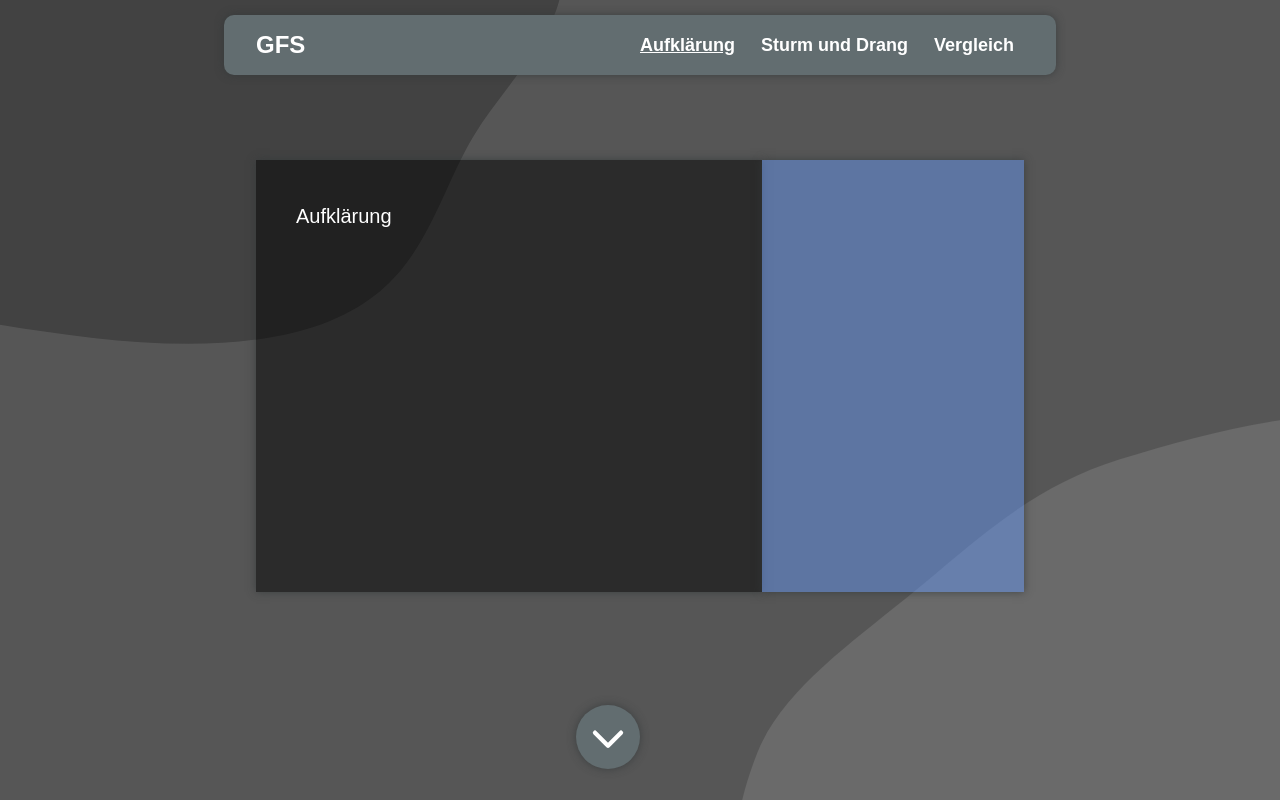
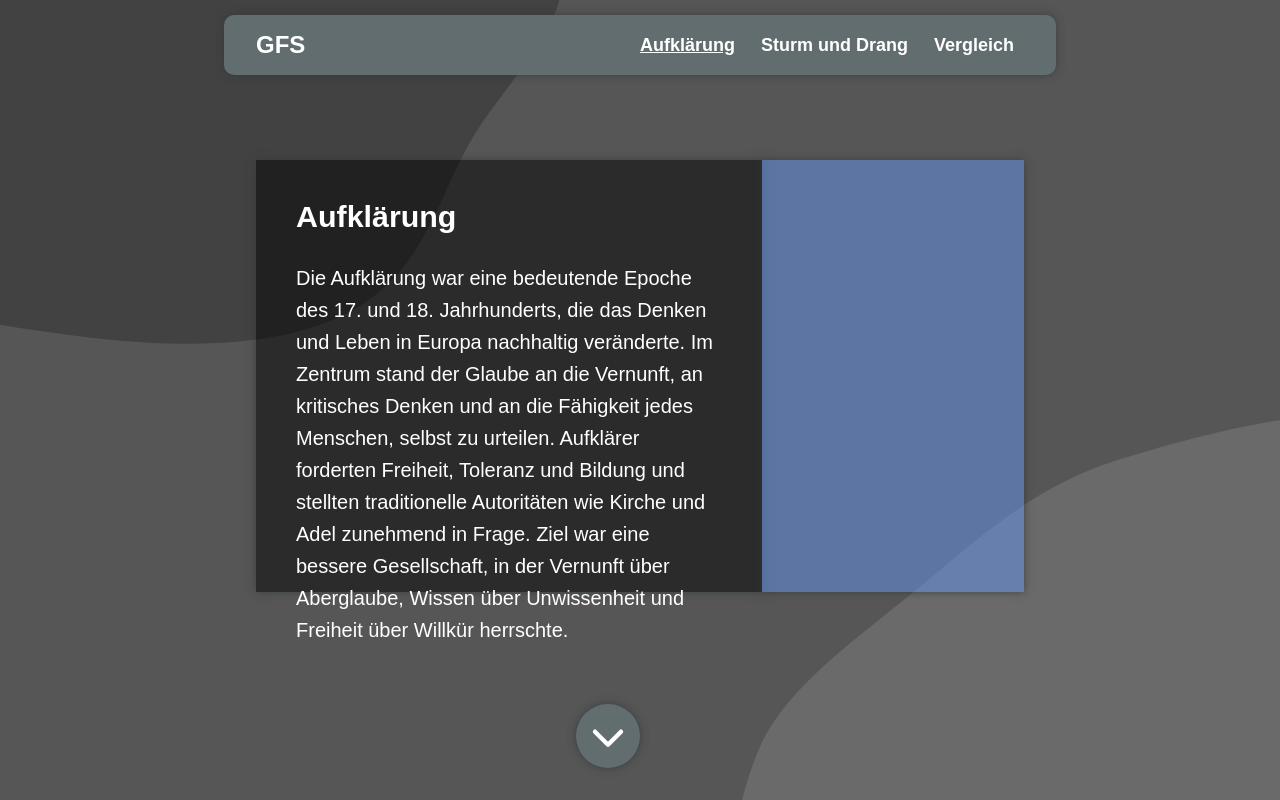
Before and after one commit to redd1024/deutsch-gfs-website, a plain HTML site: page index.html in a window 1280 px wide. Shown: the top 800 px of the page. Drawn offline with Linux system fonts and the light colour scheme; some icons are missing.

Commit message:
Einleitung + Lordicon Credit

```diff
--- a/index.html
+++ b/index.html
@@ -11,7 +11,20 @@
     <div class="background-image-container">
       <img src="images/background2.svg" class="background-image" />
       <div class="aufklärung-einleitung">
-        <div class="einleitung-text">Aufklärung</div>
+        <div class="einleitung-text">
+          <p style="font-size: 3.8vmin; font-weight: bolder; margin-top: 0">
+            Aufklärung
+          </p>
+
+          Die Aufklärung war eine bedeutende Epoche des 17. und 18.
+          Jahrhunderts, die das Denken und Leben in Europa nachhaltig
+          veränderte. Im Zentrum stand der Glaube an die Vernunft, an kritisches
+          Denken und an die Fähigkeit jedes Menschen, selbst zu urteilen.
+          Aufklärer forderten Freiheit, Toleranz und Bildung und stellten
+          traditionelle Autoritäten wie Kirche und Adel zunehmend in Frage. Ziel
+          war eine bessere Gesellschaft, in der Vernunft über Aberglaube, Wissen
+          über Unwissenheit und Freiheit über Willkür herrschte.
+        </div>
         <div class="einleitung-image">
           <lord-icon
             src="images/wired-flat-2229-candle-hover-pinch.json"
@@ -102,7 +115,9 @@
               das Leben der Menschen und bereitete den Weg für weitere
               Entwicklungen.
             </p>
-            <img class="zeitstrahl" src="images/Zeitstrahl.png" />
+            <div class="zeitstrahl-container">
+              <img class="zeitstrahl" src="images/Zeitstrahl.png" />
+            </div>
           </div>
         </div>
 
@@ -353,6 +368,14 @@
             </p>
           </div>
         </div>
+        <div class="topics">
+          <div class="headline"></div>
+          <div class="content">
+            <a class="credit-lordicon" href="https://lordicon.com/"
+              >Animated icons by Lordicon.com</a
+            >
+          </div>
+        </div>
       </main>
     </div>
     <script type="module" src="scripts/aufklärung.js"></script>
```
